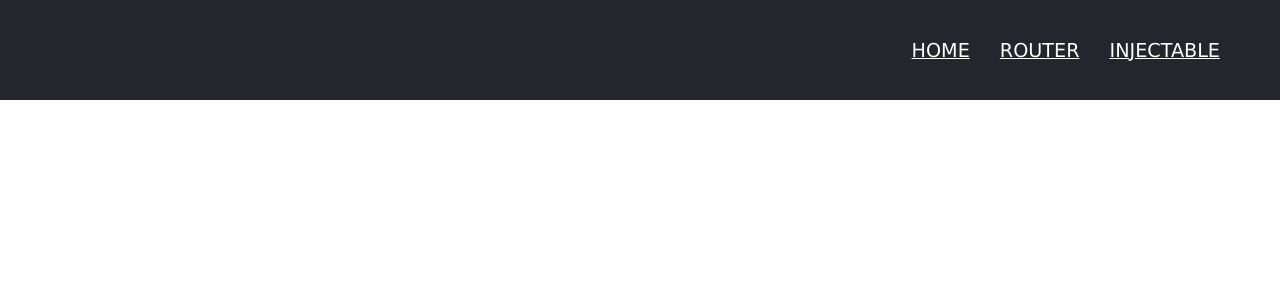
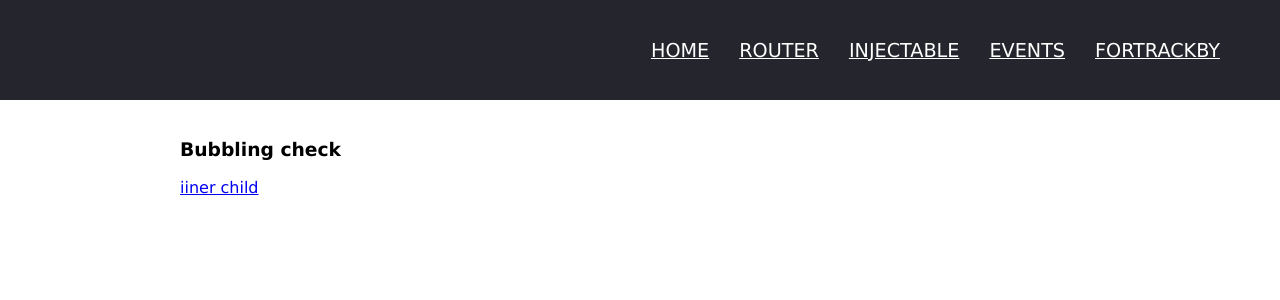
Before and after one commit to oliynykroman/bigtasks, an Angular app: page /events in a window 1280 px wide. Before the commit this address led to /. Shown: the top 300 px of the page. Built offline with nearby package versions, Linux system fonts and the light colour scheme.

Commit message:
addedevent checker prepared for trackBy

```diff
--- a/src/app/app-routing.module.ts
+++ b/src/app/app-routing.module.ts
@@ -5,7 +5,9 @@ import { AppComponent } from './app.component';
 
 const routes: Routes = [
   { path: 'routes/:id', loadChildren: () => import('./pages/routing-test/routing-test.module').then(mod => mod.RoutingTestModule) },
-  { path: 'injectable', loadChildren: () => import('./pages/injectable/injectable.module').then(mod => mod.InjectableModule) }
+  { path: 'injectable', loadChildren: () => import('./pages/injectable/injectable.module').then(mod => mod.InjectableModule) },
+  { path: 'events', loadChildren: () => import('./pages/events/events.module').then(mod => mod.EventsModule) },
+  { path: 'for', loadChildren: () => import('./pages/for/for.module').then(mod => mod.ForModule) }
 ];
 
 @NgModule({
--- a/src/app/app.component.html
+++ b/src/app/app.component.html
@@ -10,6 +10,12 @@
       <li>
         <a routerLink="/injectable" routerLinkActive="active">Injectable</a>
       </li>
+      <li>
+        <a routerLink="/events" routerLinkActive="active">Events</a>
+      </li>
+      <li>
+        <a routerLink="/for" routerLinkActive="active">forTrackBy</a>
+      </li>
     </ul>
   </nav>
 </header>
--- /dev/null
+++ b/src/app/pages/events/events.component.html
@@ -0,0 +1,7 @@
+<h3>Bubbling check</h3>
+
+<div class="parent" (click)="parentClick($event)">
+    <div class="child" (click)="childClick($event)">
+        <a #listener href="https://www.google.com" class="inner-child" (click)="hrefClick($event)">iiner child</a>
+    </div>
+</div>
--- /dev/null
+++ b/src/app/pages/events/events.component.ts
@@ -0,0 +1,34 @@
+import { Component, OnInit, ElementRef } from '@angular/core';
+
+@Component({
+  selector: 'app-events',
+  templateUrl: './events.component.html',
+  styleUrls: ['./events.component.scss']
+})
+export class EventsComponent implements OnInit {
+
+  constructor(private elementRef: ElementRef) { }
+
+  ngOnInit() {
+    // add simple event listener for all clicks
+    this.elementRef.nativeElement.querySelector('a').addEventListener('click', () => console.log('click document listener'));
+  }
+
+  public hrefClick(e) {
+    console.log('link clicked');
+    console.log(e.target);
+
+    e.preventDefault();
+    // e.stopPropagation();
+    // e.stopImmediatePropagation();
+  }
+  public childClick(e) {
+    console.log('child clicked');
+    console.log(e.currentTarget);
+  }
+  public parentClick(e) {
+    console.log('parent clicked');
+    console.log(e.currentTarget);
+  }
+
+}
--- /dev/null
+++ b/src/app/pages/for/for.component.html
@@ -0,0 +1 @@
+<p>for works!</p>
--- /dev/null
+++ b/src/app/pages/for/for.component.ts
@@ -0,0 +1,15 @@
+import { Component, OnInit } from '@angular/core';
+
+@Component({
+  selector: 'app-for',
+  templateUrl: './for.component.html',
+  styleUrls: ['./for.component.scss']
+})
+export class ForComponent implements OnInit {
+
+  constructor() { }
+
+  ngOnInit() {
+  }
+
+}
```
Also changed, not shown: src/app/pages/events/events-routing.module.ts (added, +14 -0 lines), src/app/pages/events/events.module.ts (added, +15 -0 lines), src/app/pages/for/for-routing.module.ts (added, +14 -0 lines), src/app/pages/for/for.module.ts (added, +15 -0 lines), src/app/pages/events/events.component.scss (added), src/app/pages/for/for.component.scss (added), 2 other files (tests, documents, lock files or other folders).
